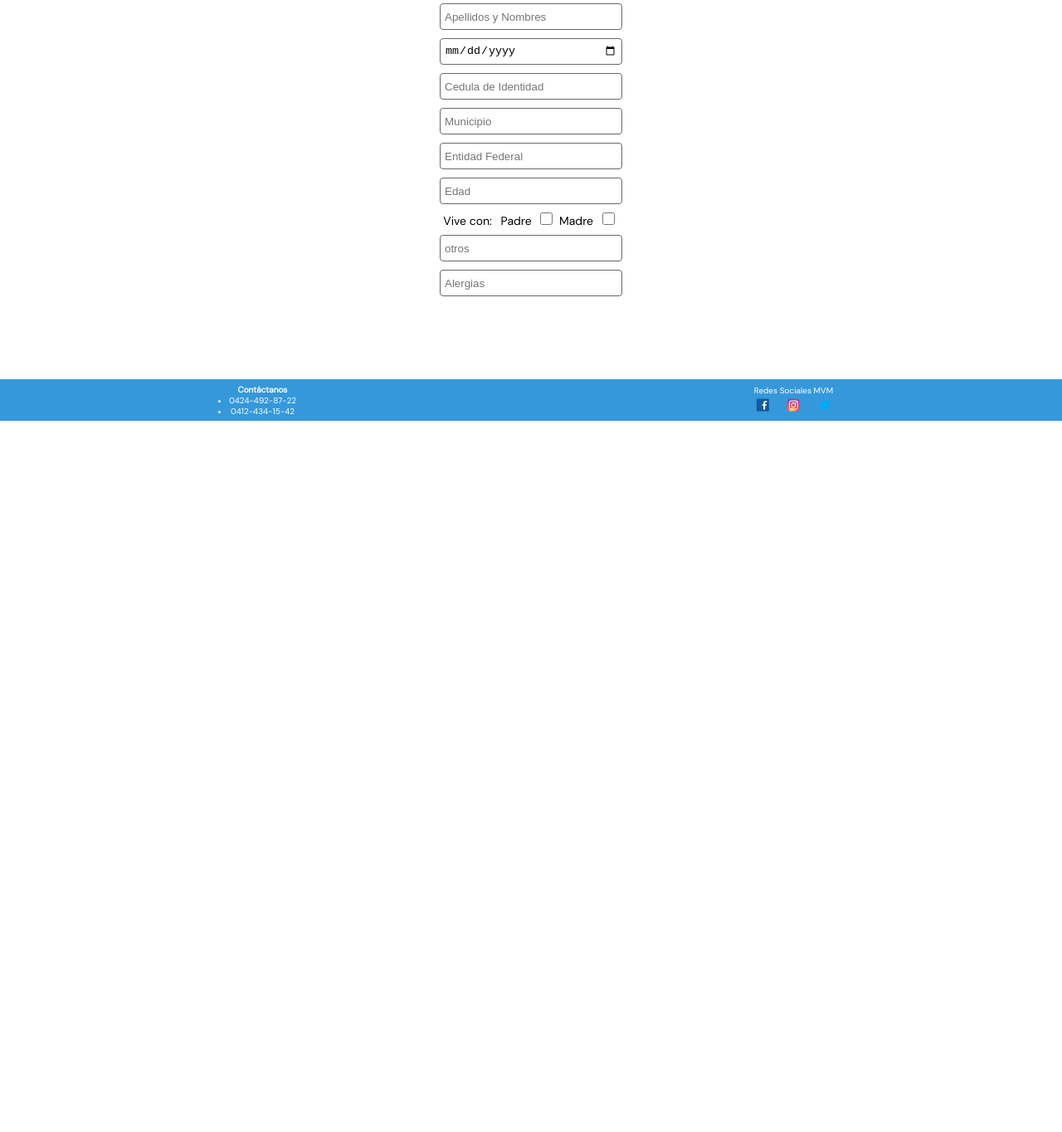
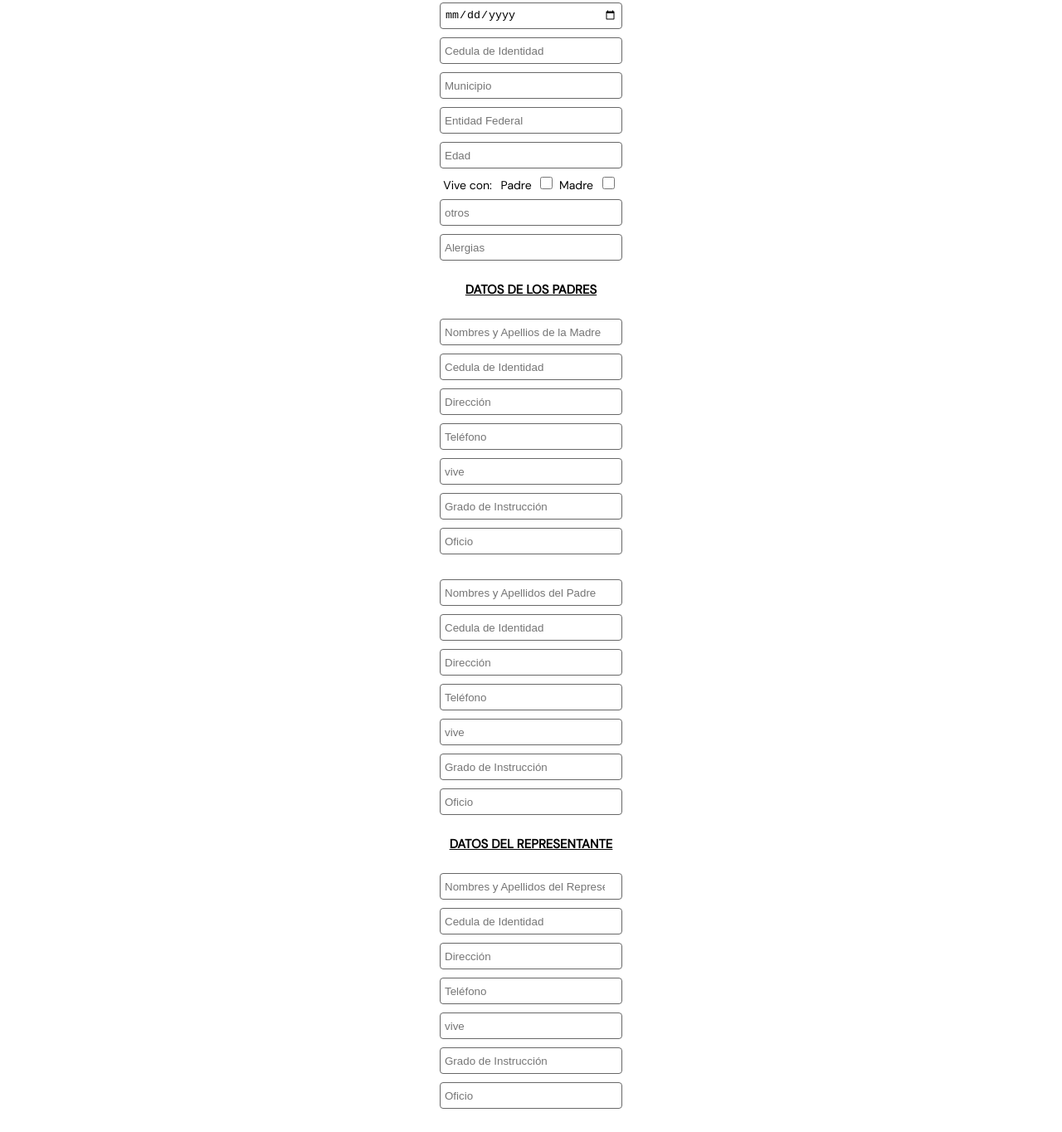
Before and after one commit to diegomzalez/mvm-app-layouts, a plain HTML site: page front/public/student-record.html in a window 1280 px wide. Shown: the part 293-1657 px from the top of the page at 83% size. Before the commit the page ends 800 px from the top, so only its background shows below. Drawn offline with Linux system fonts and the light colour scheme.

Commit message:
feat: student record
adding student record second section

```diff
--- a/front/public/student-record.html
+++ b/front/public/student-record.html
@@ -129,8 +129,132 @@
               <input type="text" name="" id="" placeholder="Alergias" />
             </label>
           </div>
-          <div class="data-parent"></div>
-          <div class="data-agent"></div>
+          <div class="data-parent">
+            <p class="title">DATOS DE LOS PADRES</p>
+            <div class="data-parents">
+              <!-- Datos de la Madre -->
+
+              <label for="">
+                <input
+                  type="text"
+                  name="name-lastname"
+                  id=""
+                  placeholder="Nombres y Apellios de la Madre"
+                  required
+                />
+              </label>
+              <label for="">
+                <input
+                  type="number"
+                  name="ci"
+                  id="ci"
+                  placeholder="Cedula de Identidad"
+                  required
+                />
+              </label>
+              <label for="">
+                <input type="text" name="" id="" placeholder="Dirección" />
+              </label>
+              <label for="">
+                <input type="number" name="" id="" placeholder="Teléfono" />
+              </label>
+              <label for="">
+                <input type="text" name="" id="" placeholder="vive" />
+              </label>
+              <label for="">
+                <input
+                  type="text"
+                  name=""
+                  id=""
+                  placeholder="Grado de Instrucción"
+                />
+              </label>
+              <label for="">
+                <input type="text" name="" id="" placeholder="Oficio" />
+              </label>
+              <!-- Datos del padre -->
+              <label for="">
+                <input
+                  type="number"
+                  name=""
+                  id=""
+                  placeholder="Nombres y Apellidos del Padre"
+                />
+              </label>
+              <label for="">
+                <input
+                  type="number"
+                  name="ci"
+                  id="ci"
+                  placeholder="Cedula de Identidad"
+                  required
+                />
+              </label>
+              <label for="">
+                <input type="text" name="" id="" placeholder="Dirección" />
+              </label>
+              <label for="">
+                <input type="number" name="" id="" placeholder="Teléfono" />
+              </label>
+              <label for="">
+                <input type="text" name="" id="" placeholder="vive" />
+              </label>
+              <label for="">
+                <input
+                  type="text"
+                  name=""
+                  id=""
+                  placeholder="Grado de Instrucción"
+                />
+              </label>
+              <label for="">
+                <input type="text" name="" id="" placeholder="Oficio" />
+              </label>
+            </div>
+          </div>
+          <!-- Datos del Representante -->
+          <div class="data-agent">
+            <p class="title">DATOS DEL REPRESENTANTE</p>
+            <div class="data-agents">
+              <label for="">
+                <input
+                  type="number"
+                  name=""
+                  id=""
+                  placeholder="Nombres y Apellidos del Representante"
+                />
+              </label>
+              <label for="">
+                <input
+                  type="number"
+                  name="ci"
+                  id="ci"
+                  placeholder="Cedula de Identidad"
+                  required
+                />
+              </label>
+              <label for="">
+                <input type="text" name="" id="" placeholder="Dirección" />
+              </label>
+              <label for="">
+                <input type="number" name="" id="" placeholder="Teléfono" />
+              </label>
+              <label for="">
+                <input type="text" name="" id="" placeholder="vive" />
+              </label>
+              <label for="">
+                <input
+                  type="text"
+                  name=""
+                  id=""
+                  placeholder="Grado de Instrucción"
+                />
+              </label>
+              <label for="">
+                <input type="text" name="" id="" placeholder="Oficio" />
+              </label>
+            </div>
+          </div>
           <div class="document-delivered"></div>
         </div>
       </div>
--- a/front/styles/student-record.css
+++ b/front/styles/student-record.css
@@ -64,7 +64,7 @@ main > h1 {
   color: var(--primary-blue);
 }
 
-main section > div.left p {
+.title {
   font-size: 1.5rem;
   font-weight: bold;
   text-decoration: underline;
@@ -95,17 +95,22 @@ main div.pd-10 {
 
 main div.flex {
   display: flex;
+  flex-direction: column;
   justify-content: center;
 }
 
-main div .data-student {
+main div .data-student,
+.data-parents,
+.data-agents {
   display: flex;
   flex-direction: column;
   align-items: center;
-  margin-top: 10px;
+  margin: 15px 0;
 }
 
-main div .data-student label {
+.data-student label,
+.data-parents label,
+.data-agents label {
   margin-bottom: 10px;
 }
 
@@ -115,7 +120,9 @@ main div .data-student label span {
   margin-right: 8px;
 }
 
-main div .data-student input {
+.data-student input,
+.data-parents input,
+.data-agents input {
   width: 220px;
   height: 32px;
   padding: 5px;
@@ -127,6 +134,10 @@ main div .mother-pather input {
   width: 15px;
   height: 15px;
   margin: 0 5px 12px 0;
+}
+
+.data-parents label:nth-child(7) {
+  margin-bottom: 30px;
 }
 
 footer {
```
